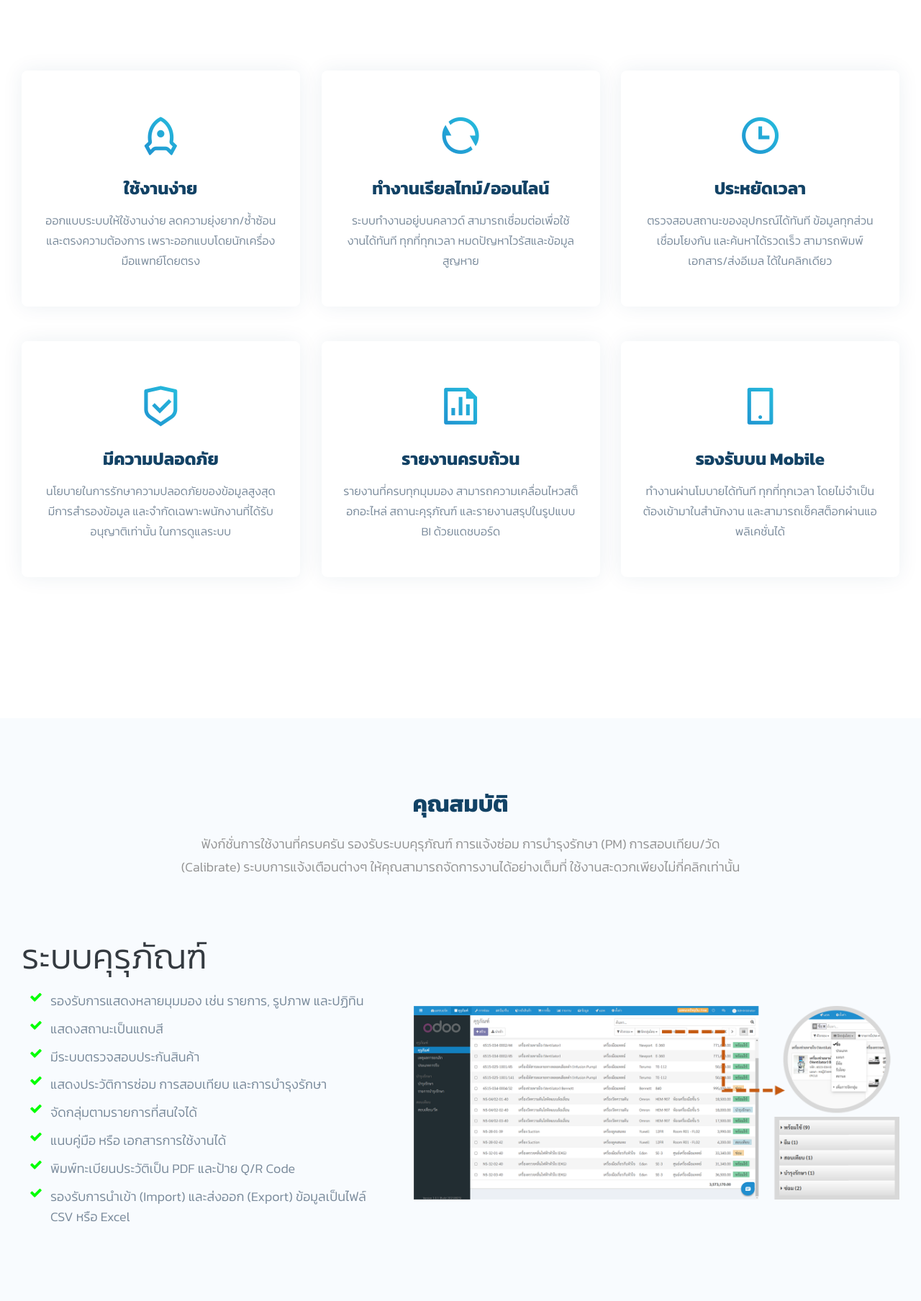
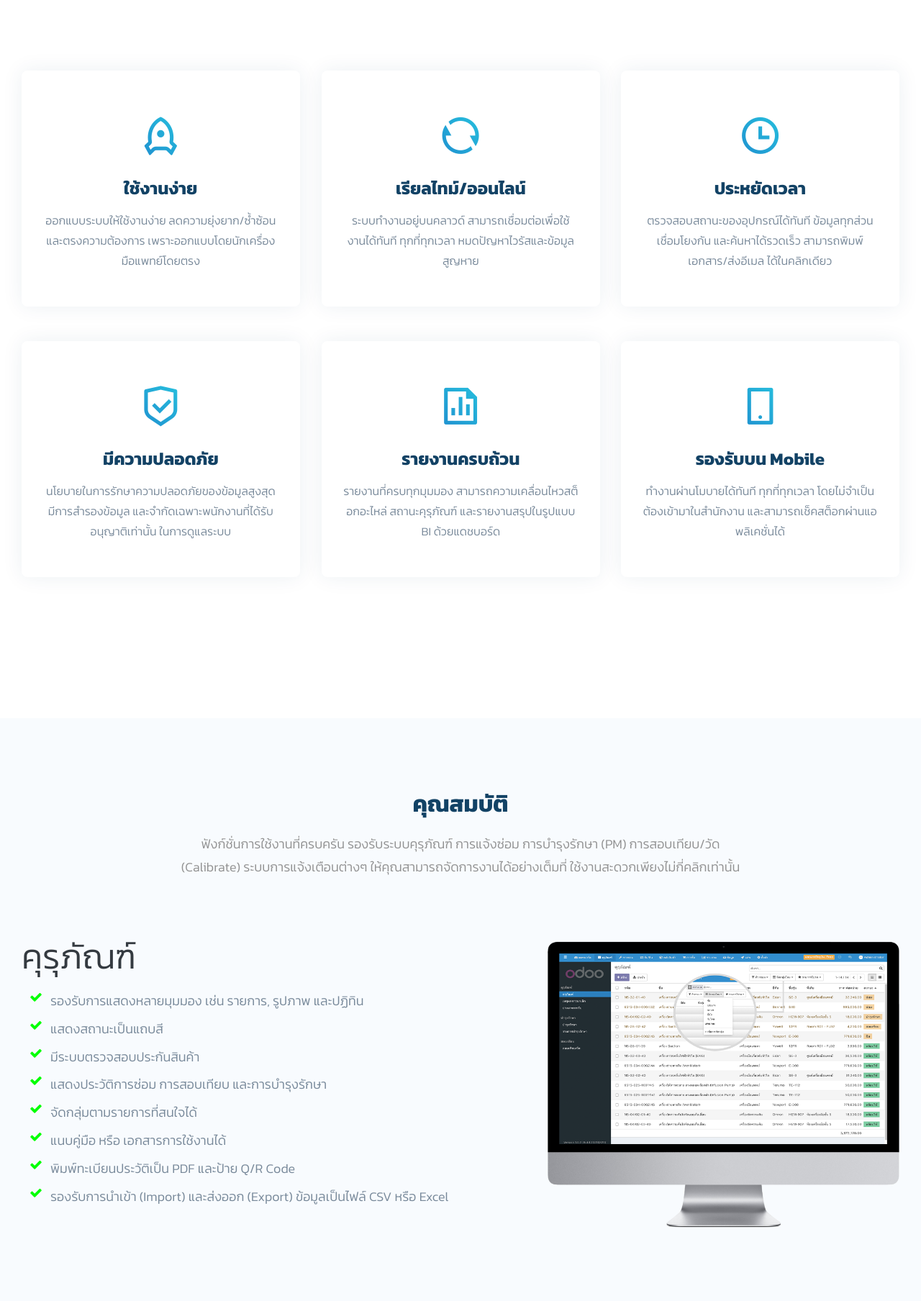
Before and after one commit to appcodeth/memsweb, a Django app: page / in a window 1280 px wide. Shown: the part 1083-2891 px from the top of the page at 72% size. Run offline with Django 3.2, Linux system fonts and the light colour scheme; some libraries are stand-ins or nearby versions.

Commit message:
revise feature image

```diff
--- a/templates/index.html
+++ b/templates/index.html
@@ -32,8 +32,8 @@
           <li><a href="#contact">ติดต่อเรา</a></li>
           <li class="drop-down"><a href="#"><img src="/static/img/flag/th.png" style="height: 24px" alt=""> Thai</a>
             <ul>
-              <li><a href="#"><img src="/static/img/flag/th.png" style="height: 24px" alt=""> Thai</a></li>
-              <li><a href="#"><img src="/static/img/flag/us.png" style="height: 24px" alt=""> English</a></li>
+              <li><a href="{% url 'app:index' %}"><img src="/static/img/flag/th.png" style="height: 24px" alt=""> Thai</a></li>
+              <li><a href="{% url 'app:index' %}"><img src="/static/img/flag/us.png" style="height: 24px" alt=""> English</a></li>
             </ul>
           </li>
         </ul>
@@ -80,7 +80,7 @@
           <div class="col-md-6 col-lg-4 d-flex align-items-stretch mb-5" data-aos="zoom-in" data-aos-delay="200">
             <div class="icon-box">
               <div class="icon"><i class="ri-refresh-line icon-gradient"></i></div>
-              <h4 class="title"><a href="#">ทำงานเรียลไทม์/ออนไลน์</a></h4>
+              <h4 class="title"><a href="#">เรียลไทม์/ออนไลน์</a></h4>
               <p class="description">ระบบทำงานอยู่บนคลาวด์ สามารถเชื่อมต่อเพื่อใช้งานได้ทันที ทุกที่ทุกเวลา หมดปัญหาไวรัสและข้อมูลสูญหาย</p>
             </div>
           </div>
@@ -127,8 +127,9 @@
           </div>
         </div>
         <div class="row align-items-center" style="margin-bottom: 80px" data-aos="fade-up">
-          <div class="col-lg-5 order-1">
-            <h1 class="display-4 text-dark">ระบบคุรุภัณฑ์</h1>
+          <div class="col-lg-7 order-1">
+            <div class="mr-lg-5">
+              <h1 class="display-4 text-dark">คุรุภัณฑ์</h1>
               <ul class="check-list mt-2 mb-5">
                 <li><i class="fa fa-check"></i> รองรับการแสดงหลายมุมมอง เช่น รายการ, รูปภาพ และปฏิทิน</li>
                 <li><i class="fa fa-check"></i> แสดงสถานะเป็นแถบสี</li>
@@ -140,19 +141,17 @@
                 <li><i class="fa fa-check"></i> รองรับการนำเข้า (Import) และส่งออก (Export) ข้อมูลเป็นไฟล์ CSV หรือ Excel</li>
               </ul>
             </div>
-          <div class="col-lg-7 order-lg-12">
-            <div class="ml-lg-4">
-              <img src="/static/img/feature/feature01.png" class="img-fluid" alt="">
           </div>
+          <div class="col-lg-5 order-lg-12">
+            <img src="/static/img/feature/feature01.png" class="img-fluid rounded-lg mb-4" alt="">
           </div>
         </div>
         <div class="row align-items-center" style="margin-bottom: 80px" data-aos="fade-up">
+          <div class="col-lg-5">
+            <img src="/static/img/feature/feature02.png" class="img-fluid rounded-lg mb-4" alt="">
+          </div>
           <div class="col-lg-7">
-            <div class="mr-lg-4">
-              <img src="/static/img/feature/feature02.png" class="img-fluid" alt="">
-            </div>
-          </div>
-          <div class="col-lg-5">
+            <div class="ml-lg-5">
               <h1 class="display-4 text-dark">การแจ้งซ่อม</h1>
               <ul class="check-list mt-2 mb-5">
                 <li><i class="fa fa-check"></i> สร้างใบแจ้งซ่อม</li>
@@ -166,9 +165,10 @@
               </ul>
             </div>
           </div>
+        </div>
         <div class="row align-items-center" style="margin-bottom: 80px" data-aos="fade-up">
           <div class="col-lg-5 order-1">
-            <h1 class="display-4 text-dark">ระบบคลังสินค้า</h1>
+            <h1 class="display-4 text-dark">คลังสินค้า</h1>
             <ul class="check-list mt-2 mb-5">
               <li><i class="fa fa-check"></i> ฟังก์ชั่นใบขอราคา (RFQ)</li>
               <li><i class="fa fa-check"></i> ฟังก์ชั่นใบสั่งซื้อสินค้า (Purchase Order)</li>
@@ -182,18 +182,15 @@
             </ul>
           </div>
           <div class="col-lg-7 order-lg-12">
-            <div class="ml-lg-4">
-              <img src="/static/img/feature/feature03.png" class="img-fluid" alt="">
-            </div>
+            <img src="/static/img/feature/feature03.png" class="img-fluid rounded-lg mb-4" alt="">
           </div>
         </div>
         <div class="row align-items-center" style="margin-bottom: 40px" data-aos="fade-up">
+          <div class="col-lg-5">
+            <img src="/static/img/feature/feature04.png" class="img-fluid rounded-lg mb-4" alt="">
+          </div>
           <div class="col-lg-7">
-            <div class="mr-lg-4">
-              <img src="/static/img/feature/feature04.png" class="img-fluid" alt="">
-            </div>
-          </div>
-          <div class="col-lg-5">
+            <div class="ml-lg-5">
               <h1 class="display-4 text-dark">รายงาน</h1>
               <ul class="check-list mt-2 mb-5">
                 <li><i class="fa fa-check"></i> รายงานสถานะคุรุภัณฑ์</li>
@@ -206,6 +203,7 @@
                 <li><i class="fa fa-check"></i> รายงานประสิทธิภาพช่าง</li>
                 <li><i class="fa fa-check"></i> สามารถพิมพ์ออกมาเป็น PDF และ Excel</li>
               </ul>
+            </div>
           </div>
         </div>
       </div>
@@ -243,10 +241,6 @@
     <section id="cta" class="cta about-video">
       <div class="container" data-aos="zoom-in">
         <div class="row">
-          <!-- <div class="col-lg-6 video-box align-self-baseline" data-aos="fade-right" data-aos-delay="100">
-            <img src="/static/img/about-video.jpg" class="img-fluid" alt="">
-            <a href="https://www.youtube.com/watch?v=jDDaplaOz7Q" class="venobox play-btn mb-4" data-vbtype="video" data-autoplay="true"></a>
-          </div> -->
           <div class="col-lg-6" data-aos-delay="100">
           </div>
           <div class="col-lg-6 pt-3 pt-lg-0 content" data-aos="fade-left" data-aos-delay="100">
@@ -429,7 +423,7 @@
           <p>เราเป็นทีมงานของ บริษัท แอพโค้ด เทคโนโลยี จำกัด สามารถติดต่อได้จากเว็บไซต์อย่างเป็นทางการ ตามช่องทางติดต่อทางด้านล่าง</p>
         </div>
         <div>
-          <iframe style="border:0;width:100%;height:270px;" src="https://www.google.com/maps/embed?pb=!1m14!1m8!1m3!1d12097.433213460943!2d-74.0062269!3d40.7101282!3m2!1i1024!2i768!4f13.1!3m3!1m2!1s0x0%3A0xb89d1fe6bc499443!2sDowntown+Conference+Center!5e0!3m2!1smk!2sbg!4v1539943755621" frameborder="0" allowfullscreen=""></iframe>
+          <iframe style="border:0;width:100%;height:270px;" src="https://www.google.com/maps/embed?pb=!1m18!1m12!1m3!1d3256.7045300466325!2d100.52913668176876!3d13.905152187339661!2m3!1f0!2f0!3f0!3m2!1i1024!2i768!4f13.1!3m3!1m2!1s0x311d788e44883f63%3A0xb4ba6f0a624c8edc!2z4Lia4Lij4Li04Lip4Lix4LiXIOC5geC4reC4nuC5guC4hOC5ieC4lCDguYDguJfguITguYLguJnguYLguKXguKLguLUg4LiI4Liz4LiB4Lix4LiU!5e0!3m2!1sth!2sth!4v1593425773575!5m2!1sth!2sth" width="100%" height="380" frameborder="0" style="border:0" allowfullscreen></iframe>
         </div>
         <div class="row mt-5">
           <div class="col-lg-4">
@@ -490,7 +484,7 @@
           <div class="col-lg-3 col-md-6 footer-contact">
             <h3>MEMs</h3>
             <p>
-              มาจาก <strong>(M)edical (E)quipment (M)anagement System(s)"</strong>
+              ย่อมาจาก <strong>(M)edical (E)quipment (M)anagement System(s)"</strong>
               เป็นหนึ่งในผลิตภัณฑ์ของทีมงาน "แอพโค้ด" เรามีความเชี่ยวชาญการพัฒนาซอฟต์แวร์โดยใช้ Odoo Framework
             </p>
           </div>
```
Also changed, not shown: static/img/feature/fearure4.png (deleted), static/img/feature/feature01.png, static/img/feature/feature02.png, static/img/feature/feature03.png, static/img/feature/feature04.png. Lines whose indentation alone changed are shown as unchanged.
